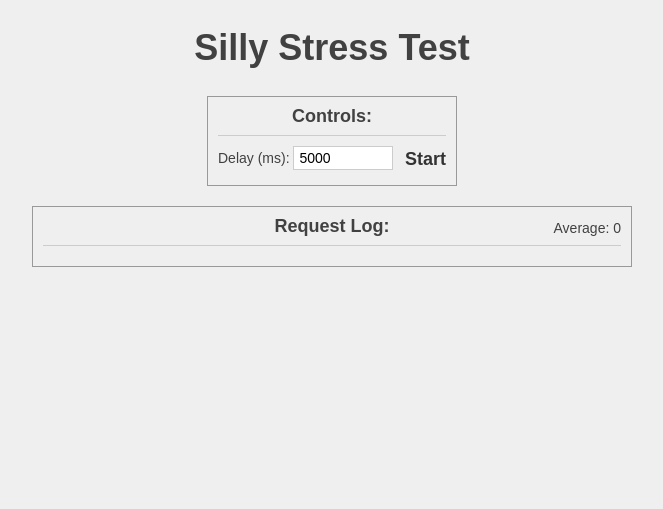
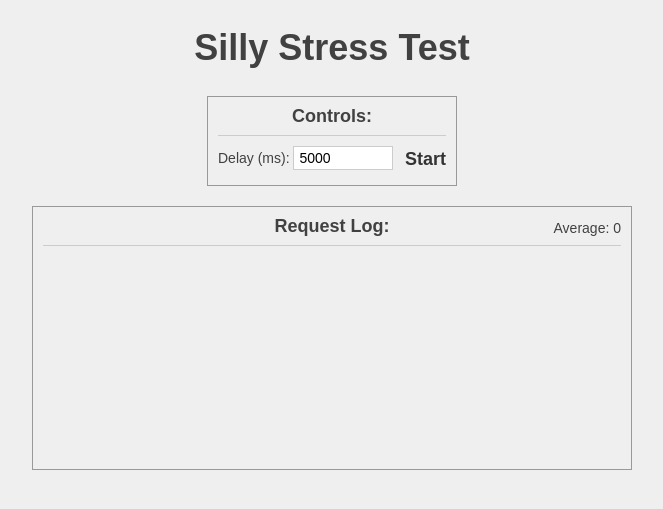
Before and after one commit to funnylookinhat/sillystresstest, a PHP site: page / in a window 1280 px wide. Shown: the top 509 px of the page, without its empty margins (308-971 px from the left). Run offline with PHP 8.4, Linux system fonts and the light colour scheme; some libraries are stand-ins or nearby versions.

Commit message:
Bug fix 14.

```diff
--- a/sst.css
+++ b/sst.css
@@ -63,7 +63,7 @@ h2 {
 }
 
 #log {
-	max-height: 203px;
+	height: 203px;
 	overflow: hidden;
 }
 
```
